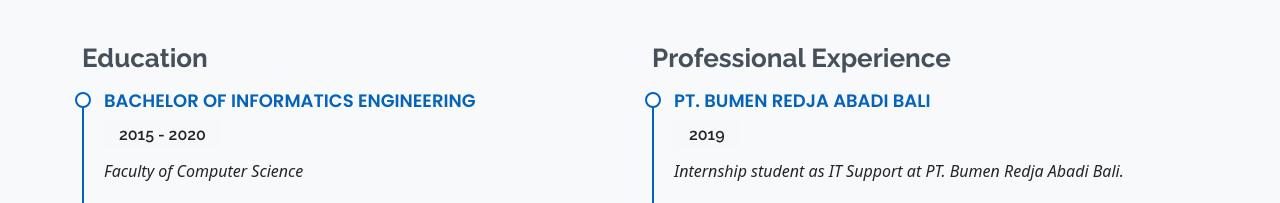
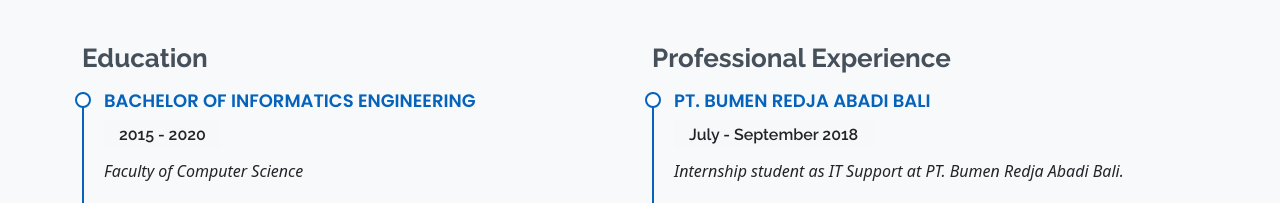
Before and after one commit to abdjahiduddin/abdjahiduddin.github.io, a plain HTML site: page index.html in a window 1280 px wide. Shown: the part 2180-2383 px from the top of the page. Drawn offline with Linux system fonts and the light colour scheme.

Commit message:
Update index.html
Update tanggal magang

```diff
--- a/index.html
+++ b/index.html
@@ -225,7 +225,7 @@
             <h3 class="resume-title">Professional Experience</h3>
             <div class="resume-item">
               <h4>PT. Bumen Redja Abadi Bali</h4>
-              <h5>2019</h5>
+              <h5>July - September 2018</h5>
               <p><em>Internship student as IT Support at PT. Bumen Redja Abadi Bali.</em></p>
               <ul>
                 <li>Monitor and maintain computer systems and networks</li>
```
